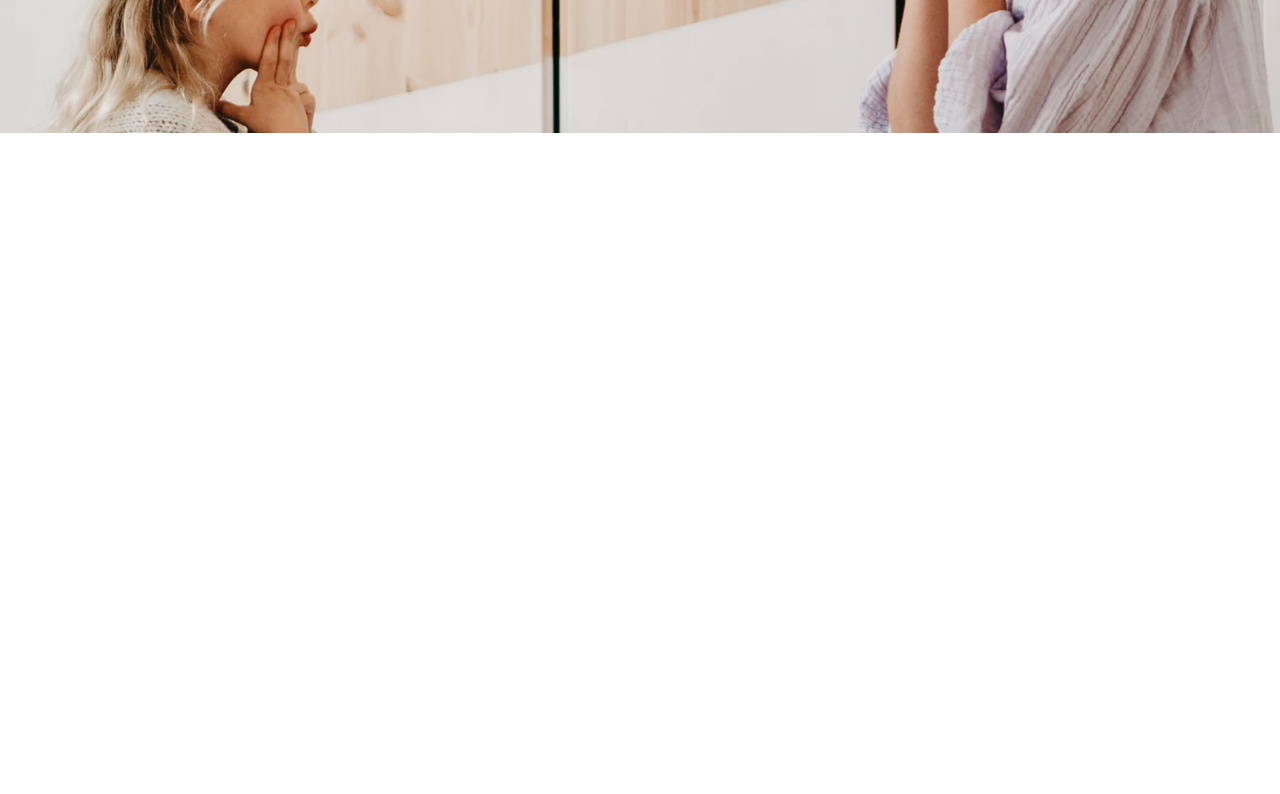
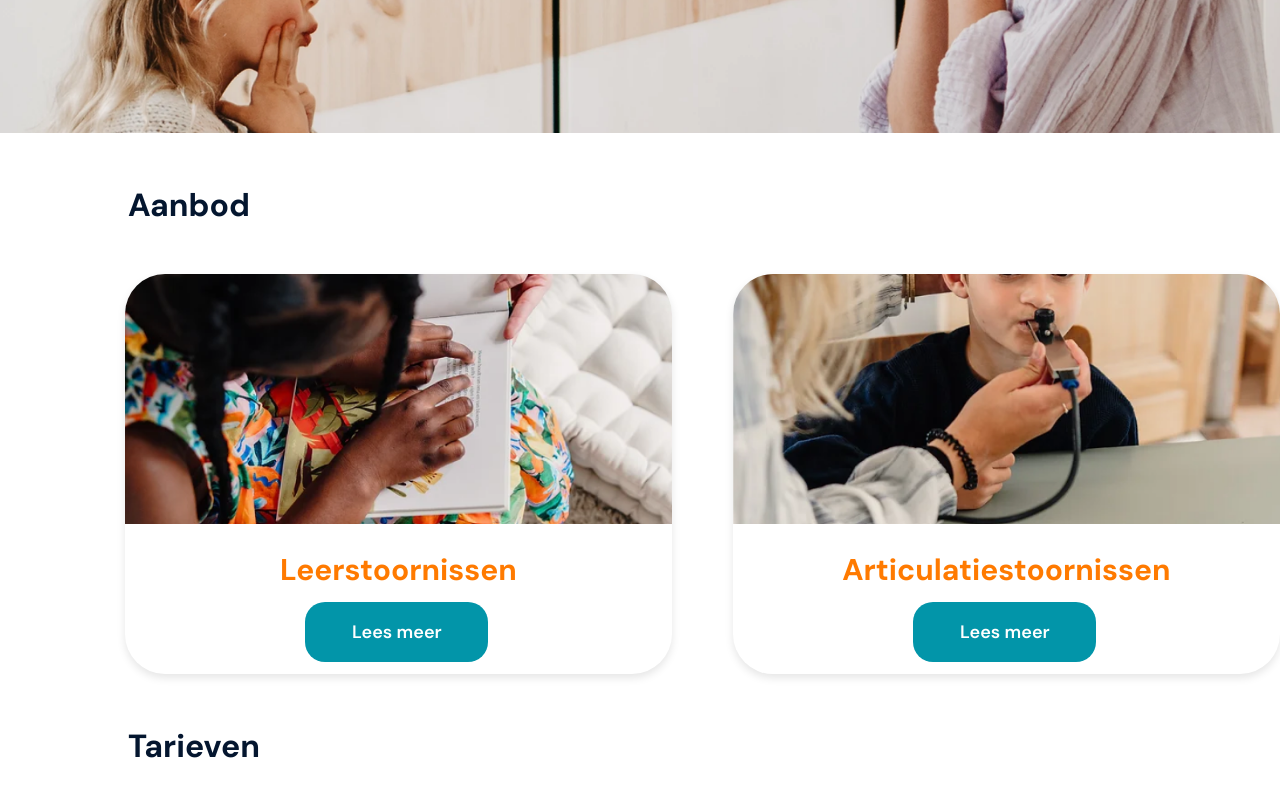
Before and after one commit to bootjesas/logopediede, a plain HTML site: page screens/about.html in a window 1280 px wide. Shown: the part 335-1129 px from the top of the page. Before the commit the page ends 800 px from the top, so only its background shows below. Drawn offline with Linux system fonts and the light colour scheme.

Commit message:
over ons

```diff
--- a/screens/about.html
+++ b/screens/about.html
@@ -27,5 +27,29 @@
     <div class="head ">
         <h1 class="contact_orange">Over ons</h1>
     </div>
+
+    <div>
+        <h2 class="h2">Aanbod</h2>
+
+        <div class="what">
+            <div class="square">
+                <label for="leerstoornis">
+                    <img src="../assets/leerstoornis.png" alt="Afbeelding">
+                    <h3>Leerstoornissen</h3>
+                    <a href="#" class="lees-meer-knop">Lees meer</a>
+                </label>
+            </div>
+            <div class="square">
+                <label for="Articulatie stoornis">
+                    <img src="../assets/articulatie.png" alt="Afbeelding">
+                    <h3>Articulatiestoornissen</h3>
+                    <a href="#" class="lees-meer-knop">Lees meer</a>
+                </label>
+            </div>
+        </div>
+        <h2 class="h2">Tarieven</h2>
+
+
+    </div>
 </body>
 </html>
--- a/style/aanmeld.css
+++ b/style/aanmeld.css
@@ -131,13 +131,12 @@ input::placeholder {
 
 .container {
     display: flex;
-    margin-left: 15%;
 
 }
 
 .square {
     width: 450px; /* Pas de breedte aan zoals nodig */
-    height: 300px; /* Pas de hoogte aan zoals nodig */
+    height: 400px; /* Pas de hoogte aan zoals nodig */
     border-radius: 40px;
     overflow: hidden; /* Verberg de overflow van de afbeelding */
     box-shadow: 0 4px 8px rgba(0, 0, 0, 0.1); /* Voeg een subtiele schaduw toe */
--- a/style/about.css
+++ b/style/about.css
@@ -77,3 +77,63 @@ a:hover {
     text-shadow: 2px 2px 4px rgba(0, 0, 0, 0.8); /* Voeg dropshadow toe: horizontaal offset, verticaal offset, vervaging en kleur */
     /* Andere stijlen voor .contact_orange kunnen hier worden toegevoegd */
 }
+
+
+.h2{
+    font-family: 'DM Sans';
+    color: #04162F;
+    font-size:200%;
+    font-weight: bolder;
+    margin-left:10% ;
+    margin-top:4% ;
+}
+
+
+.square {
+    width: 550px; /* Pas de breedte aan zoals nodig */
+    height: 400px; /* Pas de hoogte aan zoals nodig */
+    border-radius: 40px;
+    overflow: hidden; /* Verberg de overflow van de afbeelding */
+    box-shadow: 0 4px 8px rgba(0, 0, 0, 0.1); /* Voeg een subtiele schaduw toe */
+    margin-left: 5%;
+}
+img {
+    width: 550px;
+    height: 250px;
+    object-fit: cover; /* Behoud de verhoudingen van de afbeelding */
+}
+h3 {
+    text-align: center;
+    margin-top: 2%;
+    padding: 10px;
+    color: #FF7A00;
+    font-family: 'DM Sans', bold;
+    font-size: 30px;
+}
+
+.what{
+    display: flex;
+    margin-left: 4rem;
+    margin-top: 3rem;
+}
+.lees-meer-knop {
+    width: 183px;
+    height: 60px;
+    flex-shrink: 0;
+    background-color: #0295A9;
+    display: flex;
+    justify-content: center;
+    align-items: center;
+    color: #fff;
+    text-decoration: none;
+    font-weight: 600;
+    transition: background-color 0.3s;
+    border-radius: 20px;
+    margin-left: 33%;
+    margin-top: -5%;
+}
+
+.lees-meer-knop:hover {
+    background-color: #04162F; /* Aangepaste kleur bij hover */
+    color: #fff;
+}
```
